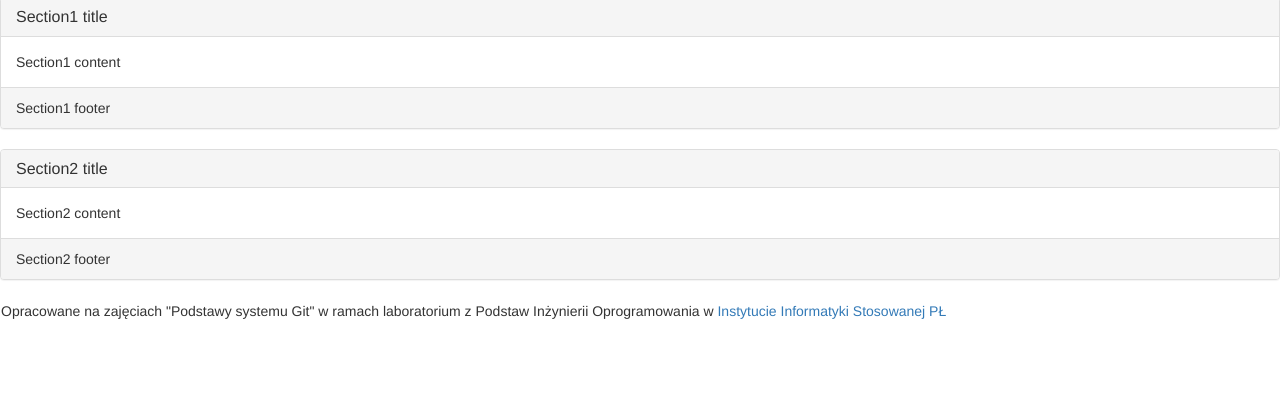
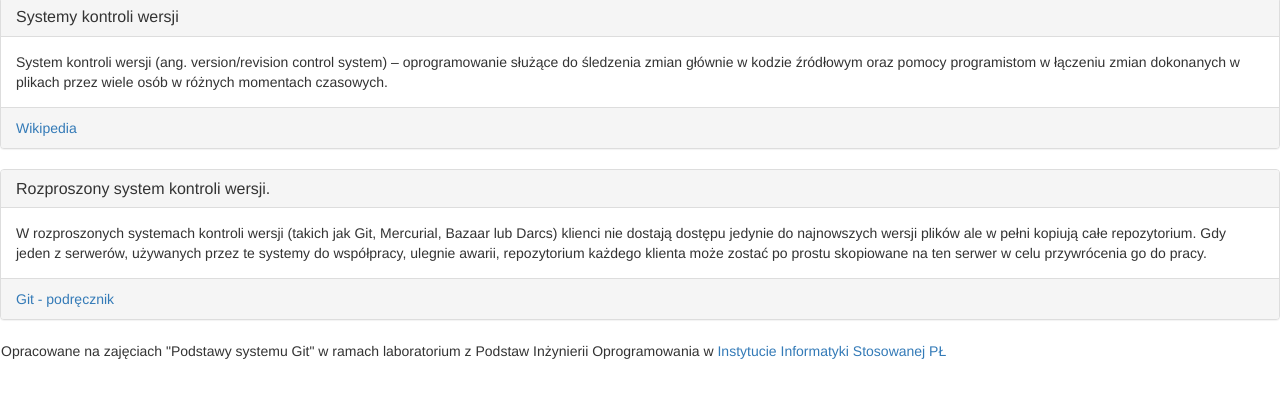
Before and after one commit to patrican/iislabpio_187829, a plain HTML site: page index.html in a window 1280 px wide. Shown: the part 53-450 px from the top of the page. Drawn offline with nearby package versions, Linux system fonts and the light colour scheme.

Commit message:
nie wiem co robie tuuu uuuu co ty tutaj robisz

```diff
--- a/index.html
+++ b/index.html
@@ -16,24 +16,24 @@
    	</div>
 		<section id="section1" class="panel panel-default">
 			<div class="panel-heading">
-	    		<h3 class="panel-title">Section1 title</h3>
+	    		<h3 class="panel-title">Systemy kontroli wersji</h3>
 		  	</div>
 	  		<div class="panel-body">
-	    		Section1 content
+	    		System kontroli wersji (ang. version/revision control system) – oprogramowanie służące do śledzenia zmian głównie w kodzie źródłowym oraz pomocy programistom w łączeniu zmian dokonanych w plikach przez wiele osób w różnych momentach czasowych.
 	  		</div>
 			<footer class="panel-footer">
-				Section1 footer
+				<a href="http://pl.wikipedia.org/wiki/System_kontroli_wersji">Wikipedia</a>
 			</footer>
 		</section>
 		<section id="section2" class="panel panel-default">
 			<div class="panel-heading">
-	    		<h3 class="panel-title">Section2 title</h3>
+	    		<h3 class="panel-title">Rozproszony system kontroli wersji.</h3>
 	  		</div>
 	  		<div class="panel-body">
-		    	Section2 content
+		    	W rozproszonych systemach kontroli wersji (takich jak Git, Mercurial, Bazaar lub Darcs) klienci nie dostają dostępu jedynie do najnowszych wersji plików ale w pełni kopiują całe repozytorium. Gdy jeden z serwerów, używanych przez te systemy do współpracy, ulegnie awarii, repozytorium każdego klienta może zostać po prostu skopiowane na ten serwer w celu przywrócenia go do pracy.
 		  	</div>
 			<footer class="panel-footer">
-				Section2 footer
+				<a href="http://git-scm.com/book/pl/Pierwsze-kroki-Wprowadzenie-do-kontroli-wersji#Rozproszone-systemy-kontroli-wersji">Git - podręcznik</a>
 			</footer>
 		</section>
 		<footer  class="navbar">
```
